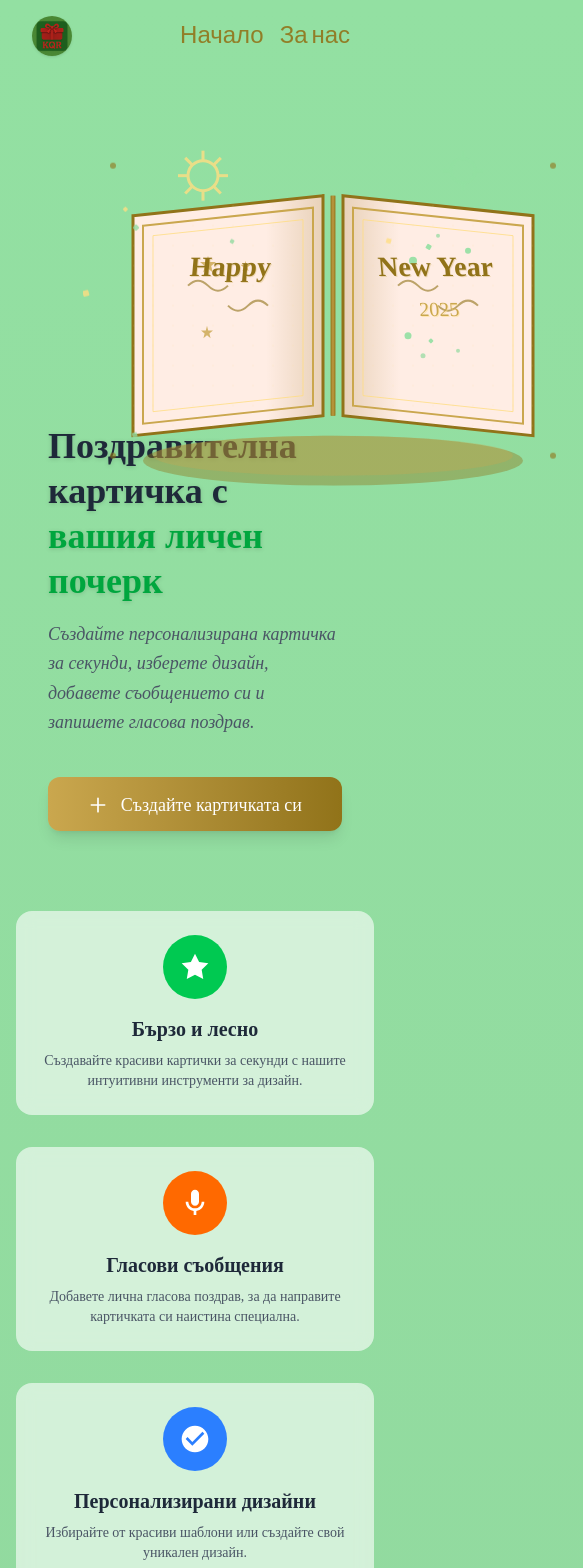
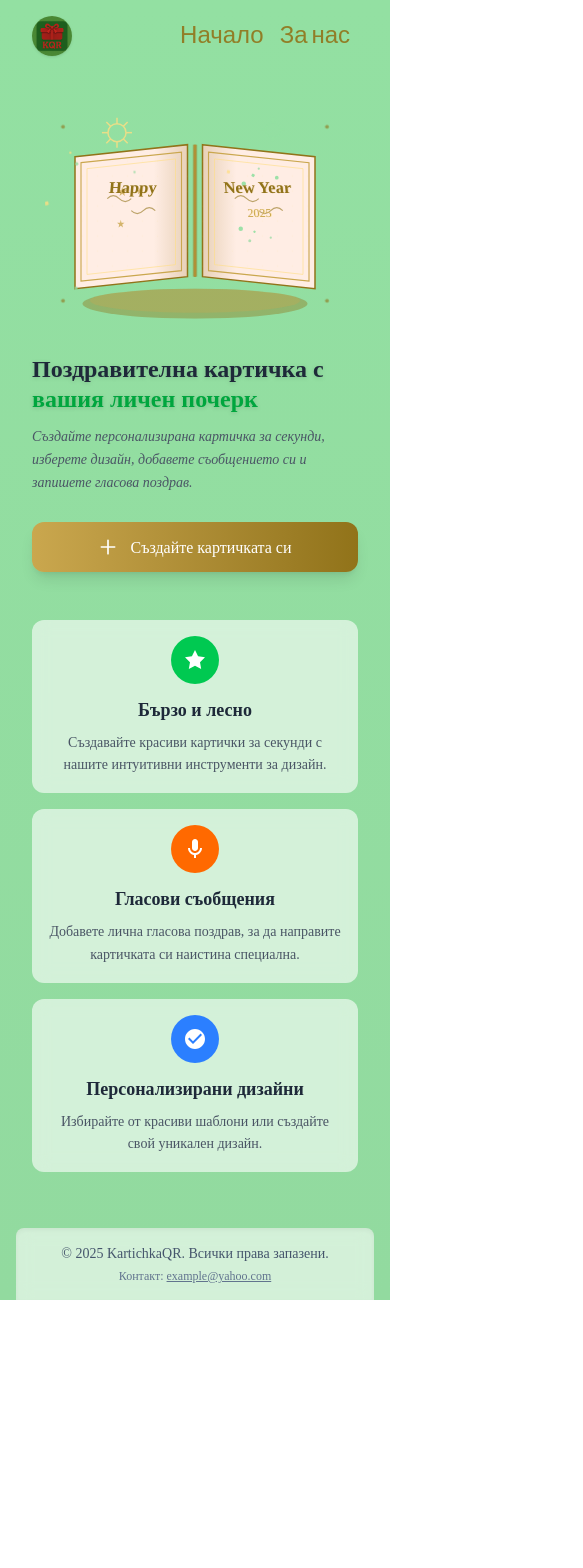
Before and after one commit to e-goat/svelte-wish-gen, a SvelteKit app: page / in a window 390 px wide. Shown: the top 1568 px of the page, 583 px wide, since content can reach past the window. After the commit the page ends 1300 px from the top, so only its background shows below. Built offline with nearby package versions, Linux system fonts and the light colour scheme; a web font is replaced by a local one.

Commit message:
mobile friendly hero image

```diff
--- a/src/lib/components/LandingImage.svelte
+++ b/src/lib/components/LandingImage.svelte
@@ -1,4 +1,4 @@
-<svg width="500" height="350" viewBox="0 0 500 350" xmlns="http://www.w3.org/2000/svg">
+<svg viewBox="0 0 400 280" xmlns="http://www.w3.org/2000/svg" class="w-full h-full max-w-xs sm:max-w-sm md:max-w-md lg:max-w-lg xl:max-w-xl 2xl:max-w-2xl">
   <defs>
     <!-- Enhanced gradients with more contrast -->
     <linearGradient id="leftCardGradient" x1="0%" y1="0%" x2="100%" y2="0%">
@@ -27,134 +27,134 @@
   </defs>
 
   <!-- Enhanced Card Shadow -->
-  <ellipse cx="250" cy="325" rx="190" ry="25" fill="#917319" opacity="0.4"/>
-  <ellipse cx="250" cy="320" rx="180" ry="20" fill="#caa74e" opacity="0.3"/>
+  <ellipse cx="200" cy="260" rx="150" ry="20" fill="#917319" opacity="0.4"/>
+  <ellipse cx="200" cy="256" rx="140" ry="16" fill="#caa74e" opacity="0.3"/>
 
   <!-- Left Card Panel with stronger borders -->
-  <path d="M 50 80 L 240 60 L 240 280 L 50 300 Z" fill="url(#leftCardGradient)" stroke="#917319" stroke-width="3"/>
-  <path d="M 50 80 L 240 60 L 240 280 L 50 300 Z" fill="url(#cardPattern)"/>
+  <path d="M 40 64 L 190 48 L 190 224 L 40 240 Z" fill="url(#leftCardGradient)" stroke="#917319" stroke-width="2"/>
+  <path d="M 40 64 L 190 48 L 190 224 L 40 240 Z" fill="url(#cardPattern)"/>
 
   <!-- Right Card Panel with stronger borders -->
-  <path d="M 260 60 L 450 80 L 450 300 L 260 280 Z" fill="url(#rightCardGradient)" stroke="#917319" stroke-width="3"/>
-  <path d="M 260 60 L 450 80 L 450 300 L 260 280 Z" fill="url(#cardPattern)"/>
+  <path d="M 210 48 L 360 64 L 360 240 L 210 224 Z" fill="url(#rightCardGradient)" stroke="#917319" stroke-width="2"/>
+  <path d="M 210 48 L 360 64 L 360 240 L 210 224 Z" fill="url(#cardPattern)"/>
 
   <!-- Enhanced Center Fold/Crease -->
-  <line x1="250" y1="60" x2="250" y2="280" stroke="#917319" stroke-width="4" opacity="1"/>
-  <rect x="247" y="60" width="6" height="220" fill="url(#shadowGradient)"/>
+  <line x1="200" y1="48" x2="200" y2="224" stroke="#917319" stroke-width="3" opacity="1"/>
+  <rect x="197" y="48" width="6" height="176" fill="url(#shadowGradient)"/>
 
   <!-- Strong decorative borders -->
-  <path d="M 60 90 L 230 72 L 230 270 L 60 288 Z" fill="none" stroke="#caa74e" stroke-width="2" opacity="1"/>
-  <path d="M 270 72 L 440 90 L 440 288 L 270 270 Z" fill="none" stroke="#caa74e" stroke-width="2" opacity="1"/>
+  <path d="M 48 72 L 182 58 L 182 216 L 48 230 Z" fill="none" stroke="#caa74e" stroke-width="1.5" opacity="1"/>
+  <path d="M 218 58 L 352 72 L 352 230 L 218 216 Z" fill="none" stroke="#caa74e" stroke-width="1.5" opacity="1"/>
 
   <!-- Inner accent borders -->
-  <path d="M 70 100 L 220 84 L 220 260 L 70 276 Z" fill="none" stroke="#ffde82" stroke-width="1" opacity="0.8"/>
-  <path d="M 280 84 L 430 100 L 430 276 L 280 260 Z" fill="none" stroke="#ffde82" stroke-width="1" opacity="0.8"/>
+  <path d="M 56 80 L 174 67 L 174 208 L 56 221 Z" fill="none" stroke="#ffde82" stroke-width="1" opacity="0.8"/>
+  <path d="M 226 67 L 344 80 L 344 221 L 226 208 Z" fill="none" stroke="#ffde82" stroke-width="1" opacity="0.8"/>
 
   <!-- Left Panel Content with enhanced decorations -->
-  <g transform="translate(145, 160)">
+  <g transform="translate(115, 128)">
     <!-- Enhanced decorative elements -->
     <g fill="#caa74e" opacity="0.8">
-      <polygon points="0,0 2,8 10,8 4,13 6,21 0,16 -6,21 -4,13 -10,8 -2,8" transform="scale(0.8) translate(-25, -50)"/>
-      <polygon points="0,0 2,8 10,8 4,13 6,21 0,16 -6,21 -4,13 -10,8 -2,8" transform="scale(0.5) translate(35, -70)"/>
-      <polygon points="0,0 2,8 10,8 4,13 6,21 0,16 -6,21 -4,13 -10,8 -2,8" transform="scale(0.6) translate(-35, 50)"/>
+      <polygon points="0,0 2,8 10,8 4,13 6,21 0,16 -6,21 -4,13 -10,8 -2,8" transform="scale(0.6) translate(-20, -40)"/>
+      <polygon points="0,0 2,8 10,8 4,13 6,21 0,16 -6,21 -4,13 -10,8 -2,8" transform="scale(0.4) translate(28, -56)"/>
+      <polygon points="0,0 2,8 10,8 4,13 6,21 0,16 -6,21 -4,13 -10,8 -2,8" transform="scale(0.5) translate(-28, 40)"/>
     </g>
 
     <!-- Ornamental flourishes -->
-    <g stroke="#917319" stroke-width="2" fill="none" opacity="0.6">
-      <path d="M -40 -10 Q -30 -20 -20 -10 Q -10 0 0 -10"/>
-      <path d="M 0 10 Q 10 20 20 10 Q 30 0 40 10"/>
+    <g stroke="#917319" stroke-width="1.5" fill="none" opacity="0.6">
+      <path d="M -32 -8 Q -24 -16 -16 -8 Q -8 0 0 -8"/>
+      <path d="M 0 8 Q 8 16 16 8 Q 24 0 32 8"/>
     </g>
 
     <!-- Left panel text with text shadow effect -->
-    <text x="1" y="-19" font-family="serif" font-size="28" font-weight="bold" text-anchor="middle" fill="#caa74e" opacity="0.3" transform="skewX(-5)">
+    <text x="1" y="-15" font-family="serif" font-size="22" font-weight="bold" text-anchor="middle" fill="#caa74e" opacity="0.3" transform="skewX(-5)">
       Happy
     </text>
-    <text x="0" y="-20" font-family="serif" font-size="28" font-weight="bold" text-anchor="middle" fill="#917319" transform="skewX(-5)">
+    <text x="0" y="-16" font-family="serif" font-size="22" font-weight="bold" text-anchor="middle" fill="#917319" transform="skewX(-5)">
       Happy
     </text>
   </g>
 
   <!-- Right Panel Content with enhanced decorations -->
-  <g transform="translate(355, 160)">
+  <g transform="translate(285, 128)">
     <!-- Enhanced decorative elements -->
     <g fill="#93e0a2" opacity="0.9">
-      <circle cx="-25" cy="-35" r="4"/>
-      <circle cx="30" cy="-45" r="3"/>
-      <circle cx="-30" cy="40" r="3.5"/>
-      <rect x="25" y="35" width="4" height="4" rx="1" transform="rotate(45)"/>
-      <rect x="-35" y="-40" width="5" height="5" rx="1" transform="rotate(30)"/>
+      <circle cx="-20" cy="-28" r="3"/>
+      <circle cx="24" cy="-36" r="2.5"/>
+      <circle cx="-24" cy="32" r="3"/>
+      <rect x="20" y="28" width="3" height="3" rx="1" transform="rotate(45)"/>
+      <rect x="-28" y="-32" width="4" height="4" rx="1" transform="rotate(30)"/>
     </g>
 
     <!-- Additional teal accents -->
     <g fill="#92da9f" opacity="0.7">
-      <circle cx="0" cy="-60" r="2"/>
-      <circle cx="-15" cy="60" r="2.5"/>
-      <circle cx="20" cy="55" r="2"/>
+      <circle cx="0" cy="-48" r="1.5"/>
+      <circle cx="-12" cy="48" r="2"/>
+      <circle cx="16" cy="44" r="1.5"/>
     </g>
 
     <!-- Ornamental flourishes -->
-    <g stroke="#917319" stroke-width="2" fill="none" opacity="0.6">
-      <path d="M -40 -10 Q -30 -20 -20 -10 Q -10 0 0 -10"/>
-      <path d="M 0 10 Q 10 20 20 10 Q 30 0 40 10"/>
+    <g stroke="#917319" stroke-width="1.5" fill="none" opacity="0.6">
+      <path d="M -32 -8 Q -24 -16 -16 -8 Q -8 0 0 -8"/>
+      <path d="M 0 8 Q 8 16 16 8 Q 24 0 32 8"/>
     </g>
 
     <!-- Right panel text with shadow effect -->
-    <text x="1" y="-19" font-family="serif" font-size="28" font-weight="bold" text-anchor="middle" fill="#caa74e" opacity="0.3" transform="skewX(5)">
+    <text x="1" y="-15" font-family="serif" font-size="22" font-weight="bold" text-anchor="middle" fill="#caa74e" opacity="0.3" transform="skewX(5)">
       New Year
     </text>
-    <text x="0" y="-20" font-family="serif" font-size="28" font-weight="bold" text-anchor="middle" fill="#917319" transform="skewX(5)">
+    <text x="0" y="-16" font-family="serif" font-size="22" font-weight="bold" text-anchor="middle" fill="#917319" transform="skewX(5)">
       New Year
     </text>
 
     <!-- Year with shadow -->
-    <text x="1" y="21" font-family="serif" font-size="20" font-weight="normal" text-anchor="middle" fill="#ffde82" opacity="0.5" transform="skewX(5)">
+    <text x="1" y="17" font-family="serif" font-size="16" font-weight="normal" text-anchor="middle" fill="#ffde82" opacity="0.5" transform="skewX(5)">
       2025
     </text>
-    <text x="0" y="20" font-family="serif" font-size="20" font-weight="normal" text-anchor="middle" fill="#caa74e" transform="skewX(5)">
+    <text x="0" y="16" font-family="serif" font-size="16" font-weight="normal" text-anchor="middle" fill="#caa74e" transform="skewX(5)">
       2025
     </text>
   </g>
 
   <!-- Enhanced fireworks with more contrast -->
-  <g stroke="#ffde82" stroke-width="3" fill="none" opacity="0.8">
-    <circle cx="120" cy="40" r="15"/>
-    <line x1="120" y1="25" x2="120" y2="15"/>
-    <line x1="135" y1="40" x2="145" y2="40"/>
-    <line x1="120" y1="55" x2="120" y2="65"/>
-    <line x1="105" y1="40" x2="95" y2="40"/>
-    <line x1="130.6" y1="29.4" x2="137.8" y2="22.2"/>
-    <line x1="130.6" y1="50.6" x2="137.8" y2="57.8"/>
-    <line x1="109.4" y1="50.6" x2="102.2" y2="57.8"/>
-    <line x1="109.4" y1="29.4" x2="102.2" y2="22.2"/>
+  <g stroke="#ffde82" stroke-width="2" fill="none" opacity="0.8">
+    <circle cx="96" cy="32" r="12"/>
+    <line x1="96" y1="20" x2="96" y2="12"/>
+    <line x1="108" y1="32" x2="116" y2="32"/>
+    <line x1="96" y1="44" x2="96" y2="52"/>
+    <line x1="84" y1="32" x2="76" y2="32"/>
+    <line x1="104.5" y1="23.5" x2="110.2" y2="17.8"/>
+    <line x1="104.5" y1="40.5" x2="110.2" y2="46.2"/>
+    <line x1="87.5" y1="40.5" x2="81.8" y2="46.2"/>
+    <line x1="87.5" y1="23.5" x2="81.8" y2="17.8"/>
   </g>
 
-  <g stroke="#93e0a2" stroke-width="3" fill="none" opacity="0.8">
-    <circle cx="380" cy="35" r="12"/>
-    <line x1="380" y1="23" x2="380" y2="15"/>
-    <line x1="392" y1="35" x2="400" y2="35"/>
-    <line x1="380" y1="47" x2="380" y2="55"/>
-    <line x1="368" y1="35" x2="360" y2="35"/>
+  <g stroke="#93e0a2" stroke-width="2" fill="none" opacity="0.8">
+    <circle cx="304" cy="28" r="10"/>
+    <line x1="304" y1="18" x2="304" y2="12"/>
+    <line x1="314" y1="28" x2="320" y2="28"/>
+    <line x1="304" y1="38" x2="304" y2="44"/>
+    <line x1="294" y1="28" x2="288" y2="28"/>
   </g>
 
   <!-- Enhanced confetti with more visibility -->
   <g fill="#92da9f" opacity="0.8">
-    <rect x="100" y="25" width="5" height="5" rx="1" transform="rotate(45)"/>
-    <rect x="400" y="30" width="6" height="6" rx="1" transform="rotate(60)"/>
-    <rect x="180" y="15" width="4" height="4" rx="1" transform="rotate(30)"/>
-    <rect x="300" y="25" width="5" height="5" rx="1" transform="rotate(75)"/>
+    <rect x="80" y="20" width="4" height="4" rx="1" transform="rotate(45)"/>
+    <rect x="320" y="24" width="5" height="5" rx="1" transform="rotate(60)"/>
+    <rect x="144" y="12" width="3" height="3" rx="1" transform="rotate(30)"/>
+    <rect x="240" y="20" width="4" height="4" rx="1" transform="rotate(75)"/>
   </g>
 
   <g fill="#ffde82" opacity="0.8">
-    <rect x="320" y="20" width="5" height="5" rx="1" transform="rotate(15)"/>
-    <rect x="150" y="35" width="6" height="6" rx="1" transform="rotate(75)"/>
-    <rect x="80" y="20" width="4" height="4" rx="1" transform="rotate(45)"/>
+    <rect x="256" y="16" width="4" height="4" rx="1" transform="rotate(15)"/>
+    <rect x="120" y="28" width="5" height="5" rx="1" transform="rotate(75)"/>
+    <rect x="64" y="16" width="3" height="3" rx="1" transform="rotate(45)"/>
   </g>
 
   <!-- Corner decorative elements -->
   <g fill="#917319" opacity="0.6">
-    <circle cx="30" cy="30" r="3"/>
-    <circle cx="470" cy="30" r="3"/>
-    <circle cx="30" cy="320" r="3"/>
-    <circle cx="470" cy="320" r="3"/>
+    <circle cx="24" cy="24" r="2.5"/>
+    <circle cx="376" cy="24" r="2.5"/>
+    <circle cx="24" cy="256" r="2.5"/>
+    <circle cx="376" cy="256" r="2.5"/>
   </g>
 </svg>
--- a/src/routes/+page.svelte
+++ b/src/routes/+page.svelte
@@ -28,7 +28,9 @@
             const scrolled = window.pageYOffset;
             const parallax = document.querySelector('.floating-animation');
             if (parallax) {
-                const speed = scrolled * 0.5;
+                // Reduce parallax effect on mobile for better performance and UX
+                const isMobile = window.innerWidth < 640;
+                const speed = scrolled * (isMobile ? 0.2 : 0.5);
                 (parallax as HTMLElement).style.transform = `translateY(${speed}px)`;
             }
         });
@@ -40,24 +42,24 @@
 </svelte:head>
 
 <div class="max-w-7xl mx-auto flex flex-col">
-    <div class="p-8 md:p-12 bounce-in">
-        <div class="grid md:grid-cols-2 gap-12 items-center">
+    <div class="p-4 sm:p-6 md:p-8 lg:p-12 bounce-in">
+        <div class="grid md:grid-cols-2 gap-6 sm:gap-8 lg:gap-12 items-center">
             <div class="flex flex-col h-full justify-center order-2 md:order-1">
-                <h1 class="text-4xl md:text-5xl font-extrabold text-gray-800 leading-tight mb-4 drop-shadow-sm">
+                <h1 class="text-2xl sm:text-3xl md:text-4xl lg:text-5xl font-extrabold text-gray-800 leading-tight mb-3 sm:mb-4 drop-shadow-sm">
                     Поздравителна картичка с
                     <span class="text-green-600">вашия личен почерк</span>
                 </h1>
 
-                <p class="text-lg text-gray-600 italic leading-relaxed mb-6">
+                <p class="text-sm sm:text-base lg:text-lg text-gray-600 italic leading-relaxed mb-4 sm:mb-6">
                     Създайте персонализирана картичка за секунди, изберете дизайн,
                     добавете съобщението си и запишете гласова поздрав.
                 </p>
                 <div class="flex-1"></div>
-                <div class="pt-4">
+                <div class="pt-3 sm:pt-4">
                     <button
                         on:click={handleCreateCard}
                         disabled={isLoading}
-                        class="w-full md:w-auto px-8 py-3 rounded-xl shadow-lg duration-300 bg-gradient-to-r from-custom-orange-400 to-custom-orange-600 text-white focus:outline-none focus:ring-2 focus:ring-custom-orange-400 focus:ring-offset-2 text-center text-lg md:text-base disabled:opacity-70 disabled:cursor-not-allowed {isLoading ? '' : 'hover:scale-105 transition-transform'}"
+                        class="w-full md:w-auto px-6 sm:px-8 py-3 sm:py-4 rounded-xl shadow-lg duration-300 bg-gradient-to-r from-custom-orange-400 to-custom-orange-600 text-white focus:outline-none focus:ring-2 focus:ring-custom-orange-400 focus:ring-offset-2 text-center text-base sm:text-lg md:text-base font-medium disabled:opacity-70 disabled:cursor-not-allowed touch-manipulation {isLoading ? '' : 'hover:scale-105 active:scale-95'}"
                     >
                         <span class="inline-block align-middle">
                             {#if isLoading}
@@ -75,48 +77,48 @@
             </div>
             <div class="relative flex justify-center items-center order-1 md:order-2">
                 <div class="floating-animation">
-                    <div class="relative mx-auto w-64 h-64 md:w-80 md:h-80 p-4">
+                    <div class="relative mx-auto w-full max-w-xs sm:max-w-sm md:max-w-md lg:max-w-lg xl:max-w-xl 2xl:max-w-2xl p-2 sm:p-3 md:p-4 lg:p-6">
                         <LandingImage/>
                     </div>
                 </div>
             </div>
         </div>
     </div>
-    <section class=" py-12">
-        <div class="max-w-7xl mx-auto">
-            <div class="grid md:grid-cols-3 gap-8">
-                <div class="bg-white/60 backdrop-blur-sm rounded-2xl p-6 text-center hover:bg-white/80 transition-colors">
-                    <div class="w-16 h-16 bg-green-500 rounded-full mx-auto mb-4 flex items-center justify-center">
-                        <svg class="w-8 h-8 text-white" fill="currentColor" viewBox="0 0 24 24">
+    <section class="py-8 sm:py-10 md:py-12">
+        <div class="max-w-7xl mx-auto px-4 sm:px-6 md:px-8">
+            <div class="grid grid-cols-1 sm:grid-cols-2 lg:grid-cols-3 gap-4 sm:gap-6 md:gap-8">
+                <div class="bg-white/60 backdrop-blur-sm rounded-xl sm:rounded-2xl p-4 sm:p-5 md:p-6 text-center hover:bg-white/80 touch-manipulation">
+                    <div class="w-12 h-12 sm:w-14 sm:h-14 md:w-16 md:h-16 bg-green-500 rounded-full mx-auto mb-3 sm:mb-4 flex items-center justify-center">
+                        <svg class="w-6 h-6 sm:w-7 sm:h-7 md:w-8 md:h-8 text-white" fill="currentColor" viewBox="0 0 24 24">
                             <path
                                 d="M12 2l3.09 6.26L22 9.27l-5 4.87 1.18 6.88L12 17.77l-6.18 3.25L7 14.14 2 9.27l6.91-1.01L12 2z" />
                         </svg>
                     </div>
-                    <h3 class="text-xl font-semibold text-gray-800 mb-2">Бързо и лесно</h3>
-                    <p class="text-gray-600">Създавайте красиви картички за секунди с нашите интуитивни инструменти за дизайн.</p>
+                    <h3 class="text-lg sm:text-xl font-semibold text-gray-800 mb-2">Бързо и лесно</h3>
+                    <p class="text-sm sm:text-base text-gray-600 leading-relaxed">Създавайте красиви картички за секунди с нашите интуитивни инструменти за дизайн.</p>
                 </div>
 
-                <div class="bg-white/60 backdrop-blur-sm rounded-2xl p-6 text-center hover:bg-white/80 transition-colors">
-                    <div class="w-16 h-16 bg-orange-500 rounded-full mx-auto mb-4 flex items-center justify-center">
-                        <svg class="w-8 h-8 text-white" fill="currentColor" viewBox="0 0 24 24">
+                <div class="bg-white/60 backdrop-blur-sm rounded-xl sm:rounded-2xl p-4 sm:p-5 md:p-6 text-center hover:bg-white/80 touch-manipulation">
+                    <div class="w-12 h-12 sm:w-14 sm:h-14 md:w-16 md:h-16 bg-orange-500 rounded-full mx-auto mb-3 sm:mb-4 flex items-center justify-center">
+                        <svg class="w-6 h-6 sm:w-7 sm:h-7 md:w-8 md:h-8 text-white" fill="currentColor" viewBox="0 0 24 24">
                             <path d="M12 14c1.66 0 3-1.34 3-3V5c0-1.66-1.34-3-3-3S9 3.34 9 5v6c0 1.66 1.34 3 3 3z" />
                             <path
                                 d="M17 11c0 2.76-2.24 5-5 5s-5-2.24-5-5H5c0 3.53 2.61 6.43 6 6.92V21h2v-3.08c3.39-.49 6-3.39 6-6.92h-2z" />
                         </svg>
                     </div>
-                    <h3 class="text-xl font-semibold text-gray-800 mb-2">Гласови съобщения</h3>
-                    <p class="text-gray-600">Добавете лична гласова поздрав, за да направите картичката си наистина специална.</p>
+                    <h3 class="text-lg sm:text-xl font-semibold text-gray-800 mb-2">Гласови съобщения</h3>
+                    <p class="text-sm sm:text-base text-gray-600 leading-relaxed">Добавете лична гласова поздрав, за да направите картичката си наистина специална.</p>
                 </div>
 
-                <div class="bg-white/60 backdrop-blur-sm rounded-2xl p-6 text-center hover:bg-white/80 transition-colors">
-                    <div class="w-16 h-16 bg-blue-500 rounded-full mx-auto mb-4 flex items-center justify-center">
-                        <svg class="w-8 h-8 text-white" fill="currentColor" viewBox="0 0 24 24">
+                <div class="bg-white/60 backdrop-blur-sm rounded-xl sm:rounded-2xl p-4 sm:p-5 md:p-6 text-center hover:bg-white/80 touch-manipulation sm:col-span-2 lg:col-span-1">
+                    <div class="w-12 h-12 sm:w-14 sm:h-14 md:w-16 md:h-16 bg-blue-500 rounded-full mx-auto mb-3 sm:mb-4 flex items-center justify-center">
+                        <svg class="w-6 h-6 sm:w-7 sm:h-7 md:w-8 md:h-8 text-white" fill="currentColor" viewBox="0 0 24 24">
                             <path
                                 d="M12 2C6.48 2 2 6.48 2 12s4.48 10 10 10 10-4.48 10-10S17.52 2 12 2zm-2 15l-5-5 1.41-1.41L10 14.17l7.59-7.59L19 8l-9 9z" />
                         </svg>
                     </div>
-                    <h3 class="text-xl font-semibold text-gray-800 mb-2">Персонализирани дизайни</h3>
-                    <p class="text-gray-600">Избирайте от красиви шаблони или създайте свой уникален дизайн.</p>
+                    <h3 class="text-lg sm:text-xl font-semibold text-gray-800 mb-2">Персонализирани дизайни</h3>
+                    <p class="text-sm sm:text-base text-gray-600 leading-relaxed">Избирайте от красиви шаблони или създайте свой уникален дизайн.</p>
                 </div>
             </div>
         </div>
@@ -138,7 +140,24 @@
         }
 
         50% {
-            transform: translateY(-20px);
+            transform: translateY(-10px);
+        }
+    }
+
+    /* Reduce floating animation on smaller screens */
+    @media (max-width: 640px) {
+        .floating-animation {
+            animation: float-mobile 8s ease-in-out infinite;
+        }
+
+        @keyframes float-mobile {
+            0%,
+            100% {
+                transform: translateY(0px);
+            }
+            50% {
+                transform: translateY(-5px);
+            }
         }
     }
 
```
